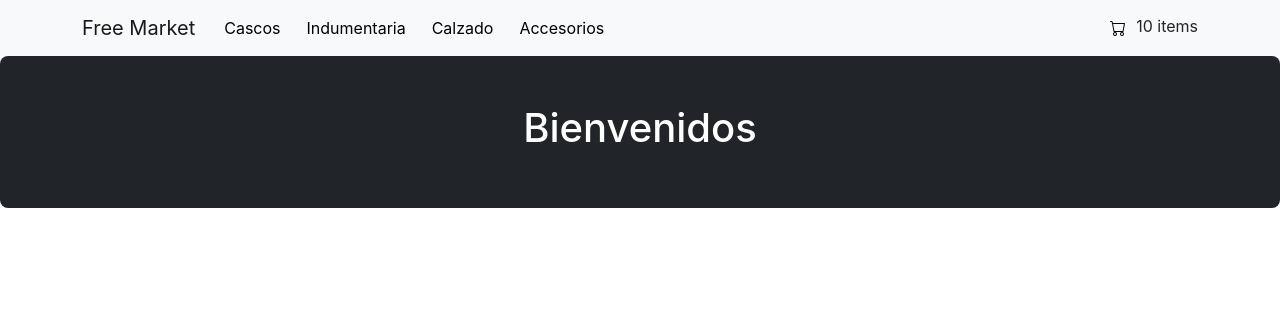
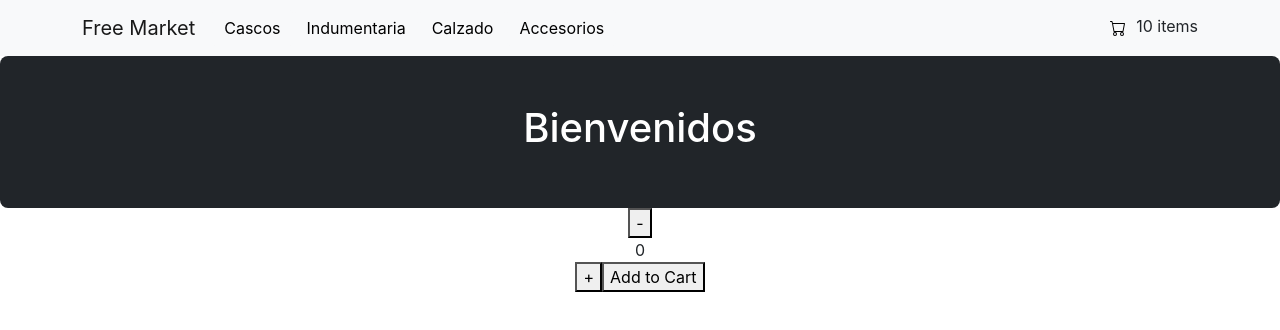
Before and after one commit to gonzolopez18/freemarketlopez, a React (Create React App) app: page / in a window 1280 px wide. Shown: the top 330 px of the page. Built offline with nearby package versions, Linux system fonts and the light colour scheme.

Commit message:
Agrego contador feo

```diff
--- a/src/App.js
+++ b/src/App.js
@@ -2,12 +2,20 @@ import logo from './logo.svg';
 import './App.css';
 import NavBar from './components/navbar/NavBar';
 import ItemListContainer from './components/ItemListContainer/ItemListContainer';
+import Counter from './components/Counter/Counter';
+
 
 function App() {
+
+  const handleOnAdd = (qty) => {
+    console.log(`se agregarán ${qty} unidades del producto al carro`);
+  }
+
   return (
     <div className="App">
       <NavBar />
       <ItemListContainer message="Bienvenidos" />
+      <Counter stock={10} onAdd={handleOnAdd}></Counter>
     </div>
   );
 }
--- /dev/null
+++ b/src/components/Counter/Counter.js
@@ -0,0 +1,32 @@
+import React from 'react';
+import './Counter.css';
+import { useState } from 'react';
+
+
+const Counter = ({stock, onAdd}) => {
+    const [count, setCount] = useState(0);
+
+    const increment = () => {
+        if (count < stock) {
+            setCount(count + 1)
+        }
+    }
+
+    const decrement = () => {
+        if (count > 0) {
+            setCount(count - 1)
+        }
+    }
+
+
+    return (
+        <div className="counter">
+            <button onClick={decrement}>-</button>
+            <div className="counter-text">{count}</div>
+            <button onClick={increment}>+</button>
+            <button onClick={() => onAdd(count)}>Add to Cart</button>
+        </div>
+        );
+}
+
+export default Counter;
```
Also changed, not shown: src/components/Counter/Counter.css (added).
